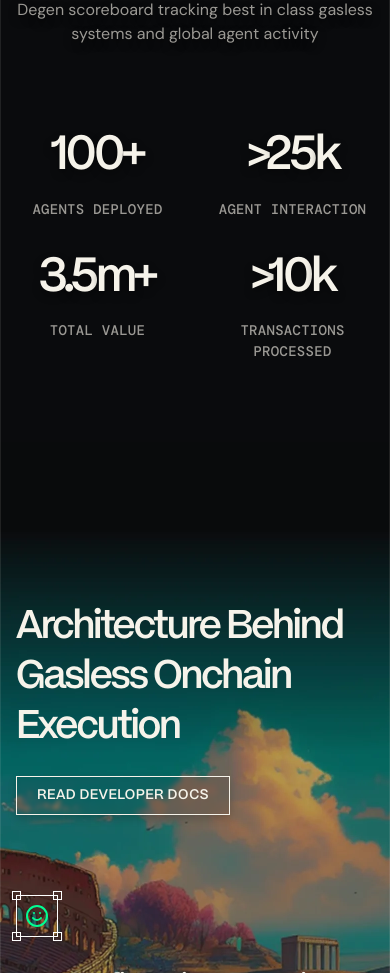
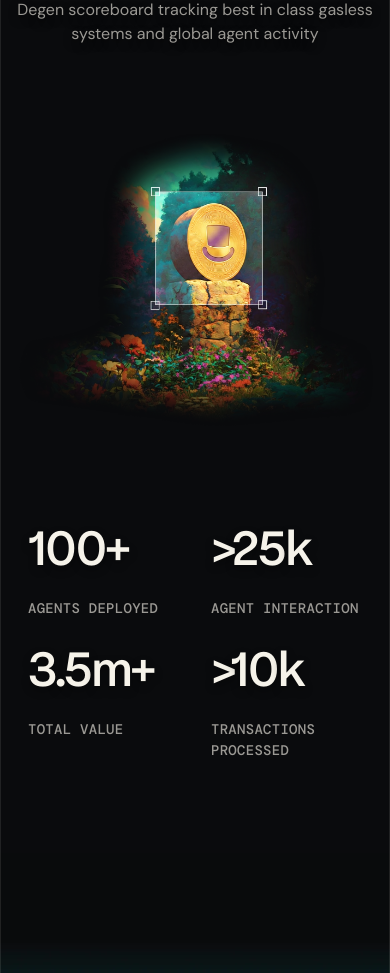
Before and after one commit to PrathameshSujgure-git/BlockPe-LP, a Next.js app: page / in a window 390 px wide. Shown: the part 4300-5273 px from the top of the page. Built offline with nearby package versions, Linux system fonts and the light colour scheme.

Commit message:
Mobile fixes till architecture section

```diff
--- a/src/app/components/community-stats.tsx
+++ b/src/app/components/community-stats.tsx
@@ -3,34 +3,48 @@
 import { motion, useInView } from "motion/react";
 import { useRef, useState, useEffect } from "react";
 
-function AnimatedCountStat({ value, label, delay = 0 }: { value: string; label: string; delay?: number }) {
-  const ref = useRef<HTMLDivElement>(null);
-  const isInView = useInView(ref, { once: true });
-  const numericPart = value.replace(/[^0-9.]/g, "");
-  const numericTarget = parseFloat(numericPart);
-  const prefix = value.startsWith(">") ? ">" : "";
-  const suffix = value.replace(/^>?\d+\.?\d*/, "");
+function useCountUp(target: number, isInView: boolean) {
   const [count, setCount] = useState(0);
 
   useEffect(() => {
     if (!isInView) return;
     const duration = 1500;
     const steps = 60;
-    const increment = numericTarget / steps;
+    const increment = target / steps;
     let current = 0;
     const timer = setInterval(() => {
       current += increment;
-      if (current >= numericTarget) {
-        setCount(numericTarget);
+      if (current >= target) {
+        setCount(target);
         clearInterval(timer);
       } else {
         setCount(current);
       }
     }, duration / steps);
     return () => clearInterval(timer);
-  }, [isInView, numericTarget]);
+  }, [isInView, target]);
 
-  const displayVal = numericTarget % 1 !== 0 ? count.toFixed(1) : Math.floor(count).toString();
+  return count;
+}
+
+function parseStatValue(value: string) {
+  const numericPart = value.replace(/[^0-9.]/g, "");
+  const numericTarget = parseFloat(numericPart);
+  const prefix = value.startsWith(">") ? ">" : "";
+  const suffix = value.replace(/^>?\d+\.?\d*/, "");
+  return { numericTarget, prefix, suffix };
+}
+
+function formatCount(count: number, numericTarget: number) {
+  return numericTarget % 1 !== 0 ? count.toFixed(1) : Math.floor(count).toString();
+}
+
+function AnimatedCountStat({ value, label, delay = 0 }: { value: string; label: string; delay?: number }) {
+  const ref = useRef<HTMLDivElement>(null);
+  const isInView = useInView(ref, { once: true });
+  const { numericTarget, prefix, suffix } = parseStatValue(value);
+  const count = useCountUp(numericTarget, isInView);
+  const displayVal = formatCount(count, numericTarget);
 
   return (
     <motion.div
@@ -53,21 +67,49 @@ function AnimatedCountStat({ value, label, delay = 0 }: { value: string; label:
   );
 }
 
+function MobileCountStat({ value, label, delay = 0 }: { value: string; label: string; delay?: number }) {
+  const ref = useRef<HTMLDivElement>(null);
+  const isInView = useInView(ref, { once: true });
+  const { numericTarget, prefix, suffix } = parseStatValue(value);
+  const count = useCountUp(numericTarget, isInView);
+  const displayVal = formatCount(count, numericTarget);
+
+  return (
+    <motion.div
+      ref={ref}
+      initial={{ opacity: 0, y: 20 }}
+      animate={isInView ? { opacity: 1, y: 0 } : {}}
+      transition={{ duration: 0.6, delay }}
+      className="flex-1 flex flex-col gap-[16px] items-start px-[16px] py-[12px]"
+    >
+      <div
+        className="font-['PP_Mori',sans-serif] font-semibold text-[48px] text-[#f6f3ea] tracking-[-0.96px] leading-[1.25]"
+        style={{ textShadow: "0px 4px 8px rgba(0,0,0,0.4)" }}
+      >
+        {prefix}{displayVal}{suffix}
+      </div>
+      <div className="font-['DM_Mono',monospace] font-medium text-[14px] text-[#9b9994] tracking-[0.28px] uppercase leading-[1.5]">
+        {label}
+      </div>
+    </motion.div>
+  );
+}
+
 
 export function CommunityStats() {
   return (
     <section id="community" className="py-[120px]">
-      <div className="max-w-[390px] lg:max-w-[1200px] mx-auto px-4 lg:px-0 flex flex-col items-center gap-[84px]">
+      <div className="max-w-[390px] lg:max-w-[1200px] mx-auto px-[12px] lg:px-0 flex flex-col items-center gap-[84px]">
         {/* Title */}
         <motion.div
           initial={{ opacity: 0, y: 30 }}
           whileInView={{ opacity: 1, y: 0 }}
           viewport={{ once: true }}
           transition={{ duration: 0.6 }}
-          className="flex flex-col gap-4 items-center text-center"
+          className="flex flex-col gap-[16px] items-center text-center"
         >
-          <h2 className="font-['PP_Mori',sans-serif] font-semibold text-[40px] md:text-[56px] text-[#f6f3ea] tracking-[-2.24px] leading-[1.25] max-w-[661px]">
-            Community's Most Trusted Onchain Network
+          <h2 className="font-['PP_Mori',sans-serif] font-semibold text-[40px] md:text-[56px] text-[#f6f3ea] tracking-[-0.8px] md:tracking-[-2.24px] leading-[1.25] max-w-[366px] md:max-w-[661px]">
+            Community’s Most Trusted Onchain Network
           </h2>
           <p
             className="font-['DM_Sans',sans-serif] font-normal text-[16px] text-[#9b9994] leading-[1.5] max-w-[372px]"
@@ -77,7 +119,7 @@ export function CommunityStats() {
           </p>
         </motion.div>
 
-        {/* Stats + Illustration */}
+        {/* Desktop: Stats + Illustration */}
         <div className="relative w-full max-w-[1120px] h-[384px] hidden lg:block">
           {/* Center illustration */}
           <div className="absolute left-1/2 -translate-x-1/2 top-0 w-[499px] h-[384px] z-0">
@@ -99,12 +141,26 @@ export function CommunityStats() {
           </div>
         </div>
 
-        {/* Mobile fallback: grid layout */}
-        <div className="lg:hidden grid grid-cols-2 gap-8">
-          <AnimatedCountStat value="100+" label="Agents deployed" delay={0} />
-          <AnimatedCountStat value=">25k" label="Agent Interaction" delay={0.1} />
-          <AnimatedCountStat value="3.5m+" label="Total value" delay={0.2} />
-          <AnimatedCountStat value=">10k" label="transactions processed" delay={0.3} />
+        {/* Mobile: Image + Stats */}
+        <div className="lg:hidden flex flex-col gap-[80px] items-center w-full">
+          {/* Mobile community image */}
+          <div className="relative w-full h-[300px]">
+            <img src="/assets/community.webp" alt="" className="absolute inset-0 w-full h-full object-contain" />
+          </div>
+
+          {/* Mobile stats - 2 rows, left-aligned per Figma */}
+          <div className="flex flex-col w-full">
+            {/* Row 1 */}
+            <div className="flex w-full">
+              <MobileCountStat value="100+" label="Agents deployed" delay={0} />
+              <MobileCountStat value=">25k" label="Agent Interaction" delay={0.1} />
+            </div>
+            {/* Row 2 */}
+            <div className="flex w-full">
+              <MobileCountStat value="3.5m+" label="Total value" delay={0.2} />
+              <MobileCountStat value=">10k" label="transactions processed" delay={0.3} />
+            </div>
+          </div>
         </div>
       </div>
     </section>
```
